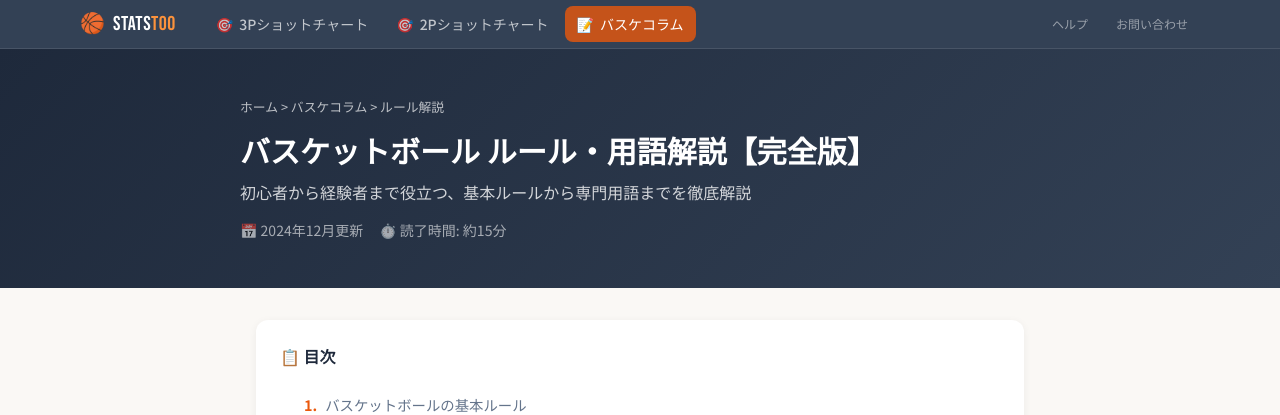
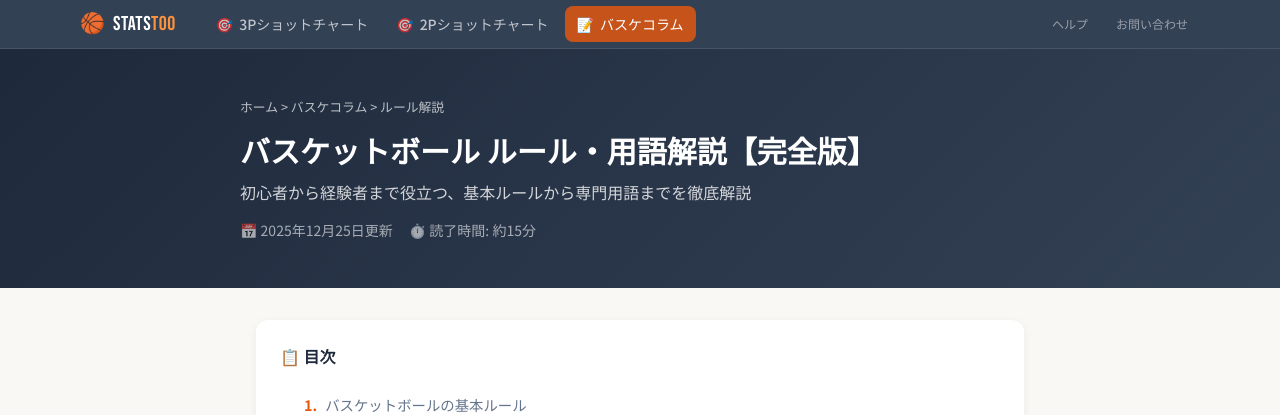
Before and after one commit to BSK-Ryo/statstoo, a Jekyll site: the page column/index.html, which Jekyll copies as it is, in a window 1280 px wide and 900 px high. Shown: the top 415 px of the window. Built offline with Jekyll 4.4.1, drawn with Linux system fonts in a browser that asks for light colours; nearby versions of some CDN libraries.

Commit message:
Update index.html

```diff
--- a/column/index.html
+++ b/column/index.html
@@ -387,7 +387,7 @@
                 <h1 class="text-2xl md:text-3xl font-bold mb-3">バスケットボール ルール・用語解説【完全版】</h1>
                 <p class="text-white/80 text-sm md:text-base">初心者から経験者まで役立つ、基本ルールから専門用語までを徹底解説</p>
                 <div class="flex items-center gap-4 mt-4 text-sm text-white/60">
-                    <span>📅 2024年12月更新</span>
+                    <span>📅 2025年12月25日更新</span>
                     <span>⏱️ 読了時間: 約15分</span>
                 </div>
             </div>
```
